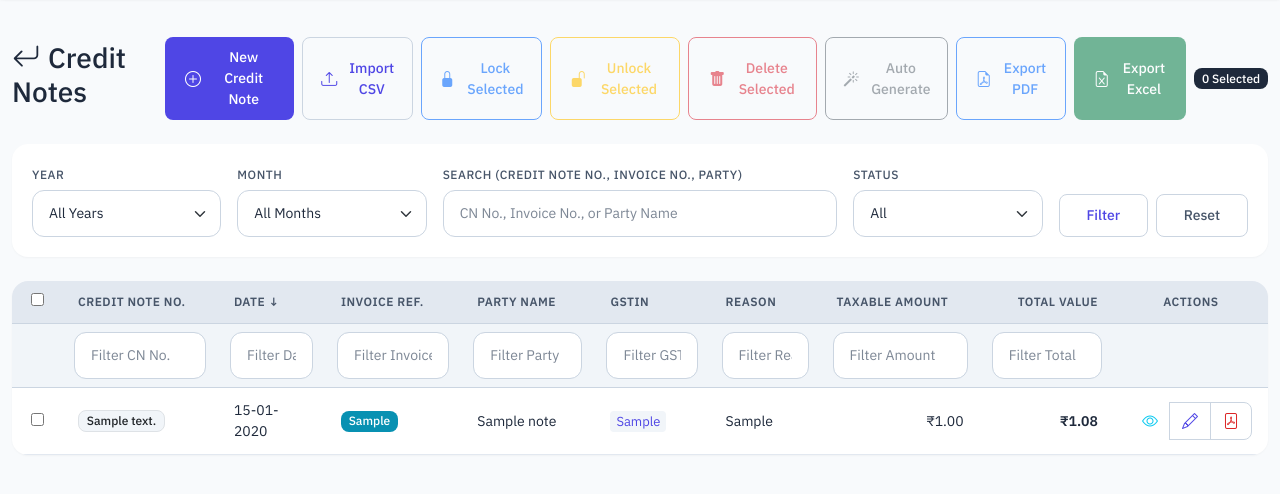
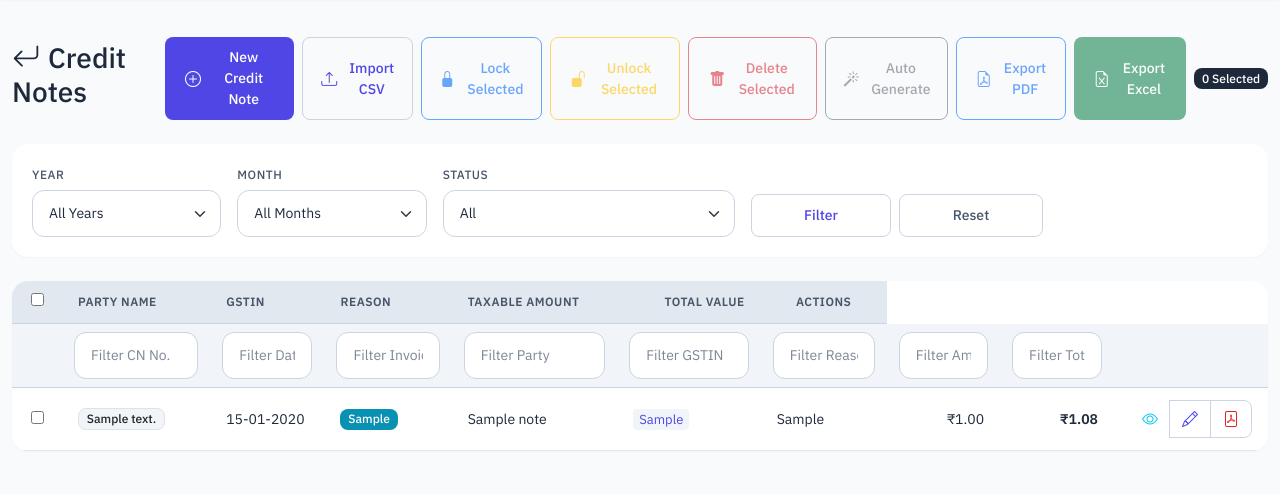
Before and after one commit to piyush-sawhney/accounting, a Flask app: page /credit-notes in a window 1280 px wide. Shown: the part 67-561 px from the top of the page. Run offline with Flask 3, Linux system fonts and the light colour scheme; the visitor is signed in with stand-in values (Sample User, id 1); tables that the repository leaves empty hold one stand-in row (values such as "Sample post"); some libraries are stand-ins or nearby versions.

Commit message:
Remove searhc from credit note fix

```diff
--- a/templates/credit_note_management.html
+++ b/templates/credit_note_management.html
@@ -75,11 +75,7 @@
                             {% endfor %}
                         </select>
                     </div>
-                    <div class="col-md-4">
-                        <label class="form-label text-muted small">Search (Credit Note No., Invoice No., Party)</label>
-                        <input type="text" name="search" class="form-control" placeholder="CN No., Invoice No., or Party Name" value="{{ search_query or '' }}">
-                    </div>
-                    <div class="col-md-2">
+                    <div class="col-md-3">
                         <label class="form-label text-muted small">Status</label>
                         <select name="status" class="form-select">
                             <option value="">All</option>
@@ -87,7 +83,7 @@
                             <option value="completed" {% if status_filter == 'completed' %}selected{% endif %}>Completed (Has CN No.)</option>
                         </select>
                     </div>
-                    <div class="col-md-2 d-flex align-items-end">
+                    <div class="col-md-3 d-flex align-items-end">
                         <button type="submit" class="btn btn-outline-primary me-2 flex-grow-1">Filter</button>
                         <a href="{{ url_for('credit_notes.manage_credit_notes') }}" class="btn btn-outline-secondary flex-grow-1">Reset</a>
                     </div>
@@ -102,22 +98,10 @@
                         <tr>
                             <th class="text-center" style="width: 50px;"><input type="checkbox" id="selectAllCNHeader"></th>
                             <th>
-                                <a href="{{ url_for('credit_notes.manage_credit_notes', sort_by='credit_note_no', sort_dir='asc' if sort_by != 'credit_note_no' or sort_dir == 'desc' else 'desc', year=selected_year, month=selected_month, search=search_query, invoice=invoice_filter) }}" class="text-decoration-none text-muted">
-                                    Credit Note No. {% if sort_by == 'credit_note_no' %}{{ '↑' if sort_dir == 'asc' else '↓' }}{% endif %}
-                                </a>
-                            </th>
-                            <th>
-                                <a href="{{ url_for('credit_notes.manage_credit_notes', sort_by='date', sort_dir='asc' if sort_by != 'date' or sort_dir == 'desc' else 'desc', year=selected_year, month=selected_month, search=search_query, invoice=invoice_filter) }}" class="text-decoration-none text-muted">
-                                    Date {% if sort_by == 'date' %}{{ '↑' if sort_dir == 'asc' else '↓' }}{% endif %}
-                                </a>
-                            </th>
-                            <th>
-                                <a href="{{ url_for('credit_notes.manage_credit_notes', sort_by='invoice', sort_dir='asc' if sort_by != 'invoice' or sort_dir == 'desc' else 'desc', year=selected_year, month=selected_month, search=search_query, invoice=invoice_filter) }}" class="text-decoration-none text-muted">
-                                    Invoice Ref. {% if sort_by == 'invoice' %}{{ '↑' if sort_dir == 'asc' else '↓' }}{% endif %}
-                                </a>
-                            </th>
-                            <th>
-                                <a href="{{ url_for('credit_notes.manage_credit_notes', sort_by='party', sort_dir='asc' if sort_by != 'party' or sort_dir == 'desc' else 'desc', year=selected_year, month=selected_month, search=search_query, invoice=invoice_filter) }}" class="text-decoration-none text-muted">
+<a href="{{ url_for('credit_notes.manage_credit_notes', sort_by='credit_note_no', sort_dir='asc' if sort_by != 'credit_note_no' or sort_dir == 'desc' else 'desc', year=selected_year, month=selected_month, invoice=invoice_filter) }}" class="text-decoration-none text-muted">
+<a href="{{ url_for('credit_notes.manage_credit_notes', sort_by='date', sort_dir='asc' if sort_by != 'date' or sort_dir == 'desc' else 'desc', year=selected_year, month=selected_month, invoice=invoice_filter) }}" class="text-decoration-none text-muted">
+<a href="{{ url_for('credit_notes.manage_credit_notes', sort_by='invoice', sort_dir='asc' if sort_by != 'invoice' or sort_dir == 'desc' else 'desc', year=selected_year, month=selected_month, invoice=invoice_filter) }}" class="text-decoration-none text-muted">
+<a href="{{ url_for('credit_notes.manage_credit_notes', sort_by='party', sort_dir='asc' if sort_by != 'party' or sort_dir == 'desc' else 'desc', year=selected_year, month=selected_month, invoice=invoice_filter) }}" class="text-decoration-none text-muted">
                                     Party Name {% if sort_by == 'party' %}{{ '↑' if sort_dir == 'asc' else '↓' }}{% endif %}
                                 </a>
                             </th>
```
